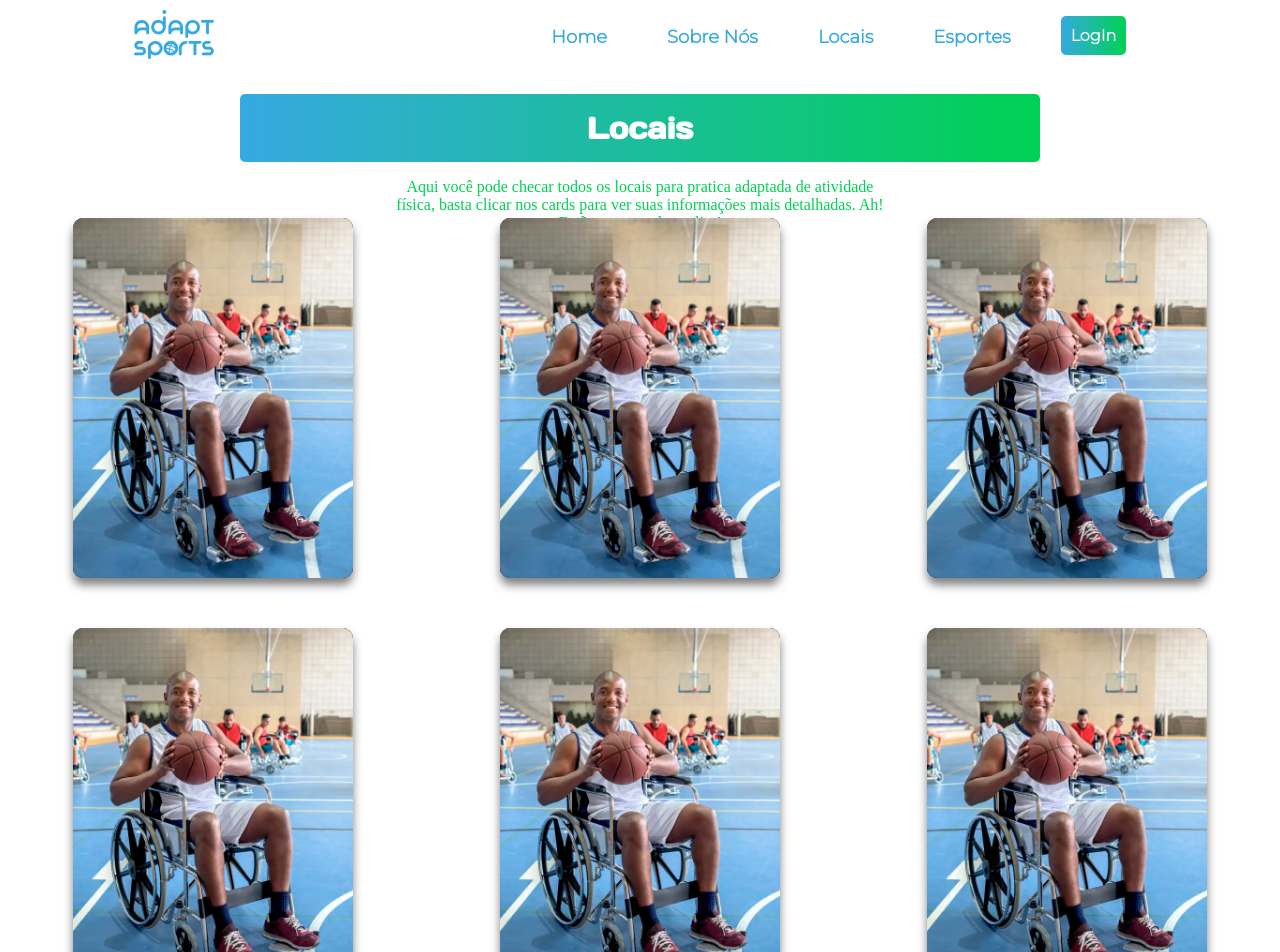
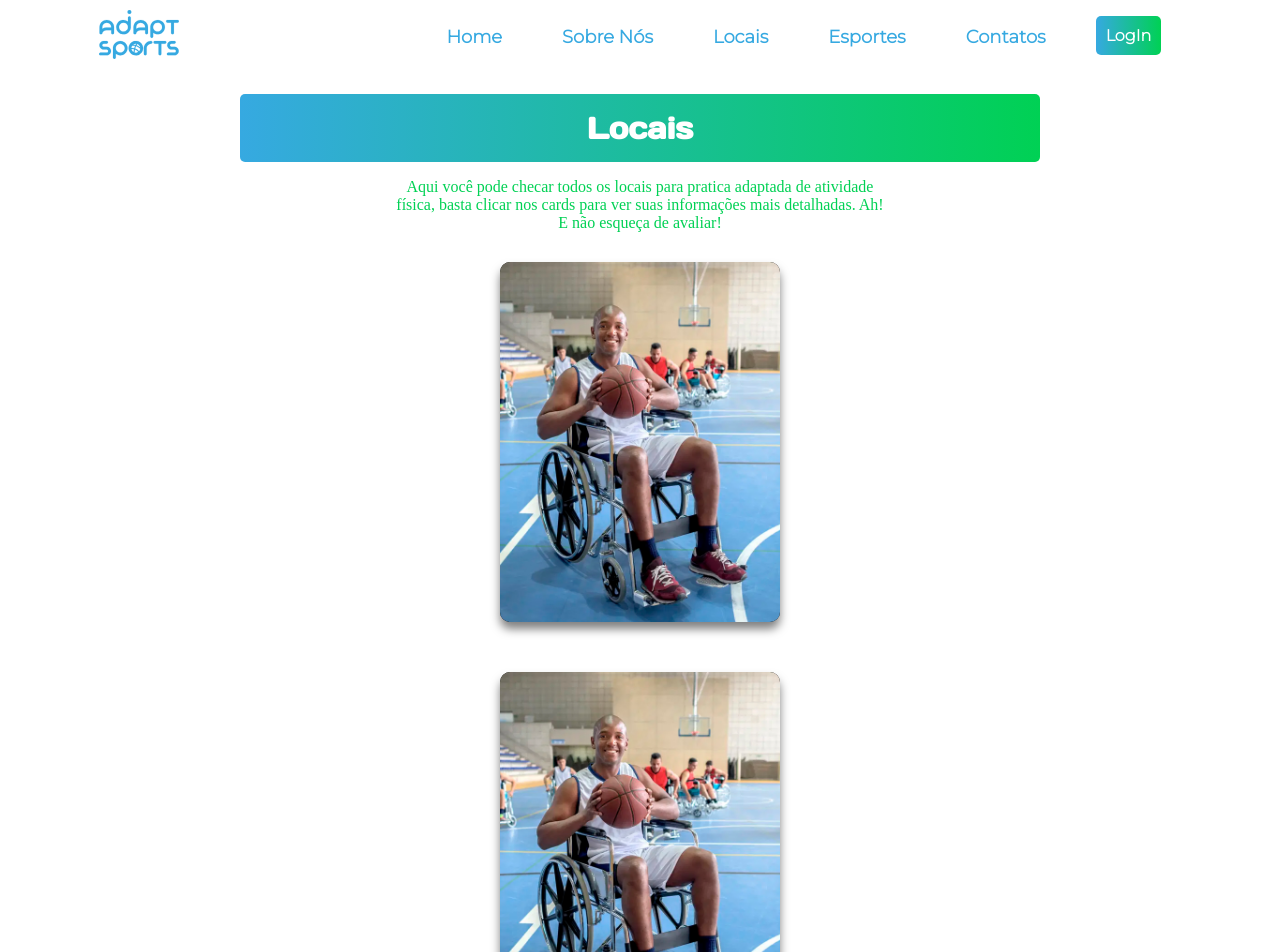
Before and after one commit to Apolock33/ProjetoFinal-Parte3-EntregaFinal, a React (Create React App) app in the folder adaptsports-front-end/: page /locais in a window 1280 px wide. Shown: the top 952 px of the page. Built offline with nearby package versions, Linux system fonts and the light colour scheme.

Commit message:
Commit Preparação Para Banco

```diff
--- a/adaptsports-front-end/src/Components/CardLocais/Card.js
+++ b/adaptsports-front-end/src/Components/CardLocais/Card.js
@@ -6,10 +6,11 @@ export default function Card(props) {
         <div className='body'>
             <div className='wrapper'>
                 <div className='card centralizacao'>
-                    <img src={props.img} alt='CardImg' />
+                    <img src={props.imagem} alt='CardImg' />
                     <div className='info'>
-                        <h1>{props.titulo}</h1>
-                        <button to={props.modal}>Saiba Mais</button>
+                        <h1>{props.nome}</h1>
+                        <h3>{props.cidade} - {props.estado}</h3>
+                        <button>Saiba Mais</button>
                     </div>
                 </div>
             </div>
--- a/adaptsports-front-end/src/Components/NavBar/NavBar.js
+++ b/adaptsports-front-end/src/Components/NavBar/NavBar.js
@@ -15,6 +15,7 @@ export default function NavBar() {
           <li><Link className='a' to='/sobrenos'>Sobre Nós</Link></li>
           <li><Link className='a' to='/locais'>Locais</Link></li>
           <li><Link className='a' to='/esportes'>Esportes</Link></li>
+          <li><Link className='a' to='/contatos'>Contatos</Link></li>
           <li><Link className='Login' to='/'>LogIn</Link></li>
         </ul>
       </div>
--- /dev/null
+++ b/adaptsports-front-end/src/Pages/Contatos/index.js
@@ -0,0 +1,10 @@
+import React from 'react';
+import './Contatos.css'
+
+export default function Contatos() {
+ return (
+   <div>
+
+   </div>
+ );
+}
--- a/adaptsports-front-end/src/Pages/Locais/Locais.css
+++ b/adaptsports-front-end/src/Pages/Locais/Locais.css
@@ -92,6 +92,7 @@
     text-align: center;
     font-family: Montserrat;
     color: #00d154;
+    margin-bottom:50px;
   }
   .cards {
     margin-bottom: 50px;
--- a/adaptsports-front-end/src/Pages/Locais/index.js
+++ b/adaptsports-front-end/src/Pages/Locais/index.js
@@ -4,6 +4,9 @@ import imgCard from '../../Assets/Img/BasqueteAdaptado.jpg'
 import './Locais.css'
 
 export default function Locais() {
+
+
+
   return (
     <section>
       <div className='divisor'>
@@ -12,14 +15,22 @@ export default function Locais() {
       </div>
       <div className='cards'>
         <div className='cardContainer'>
-          <Card img={imgCard} /><br/>
-          <Card img={imgCard} /><br/>
-          <Card img={imgCard} />
+          <Card
+            imagem={imgCard}
+            nome='Add'
+            cidade='sp'
+            estado='sp'
+          /><br/>
+
         </div>
         <div className='cardContainer'>
-          <Card img={imgCard} /><br/>
-          <Card img={imgCard} /><br/>
-          <Card img={imgCard} />
+          <Card
+            imagem={imgCard}
+            nome=''
+            cidade=''
+            estado=''
+            /><br />
+
         </div>
 
       </div>
--- a/adaptsports-front-end/src/Pages/SobreNos/SobreNos.css
+++ b/adaptsports-front-end/src/Pages/SobreNos/SobreNos.css
@@ -38,7 +38,7 @@
     margin-bottom: 30px;
   }
   .divisor{
-    margin-bottom:-30px;
+    margin-bottom:-20px;
   }
 }
 
@@ -82,7 +82,7 @@
     margin-bottom: 30px;
   }
   .divisor{
-    margin-bottom:-30px;
+    margin-bottom:-20px;
   }
 }
 
--- /dev/null
+++ b/adaptsports-front-end/src/Services/api.js
@@ -0,0 +1,6 @@
+import axios from 'axios'
+
+const api = axios.create({
+    baseURL: 'http://localhost:8080'
+})
+export default api;
--- a/adaptsports-front-end/src/routes.js
+++ b/adaptsports-front-end/src/routes.js
@@ -5,6 +5,7 @@ import Locais from './Pages/Locais/index';
 import SobreNos from './Pages/SobreNos/index';
 import Esportes from './Pages/Esportes/index';
 import NavBar from './Components/NavBar/NavBar';
+import Contatos from './Pages/Contatos';
 
 export default function Routes() {
     return (
@@ -16,6 +17,7 @@ export default function Routes() {
                     <Route path='/sobrenos' component={SobreNos} />
                     <Route path='/locais' component={Locais} />
                     <Route path='/esportes' component={Esportes} />
+                    <Route path='/contatos' component={Contatos} />
                 </Switch>
             </BrowserRouter>
         </div>
```
Also changed, not shown: adaptsports-front-end/src/Assets/Img/b3.jpg (deleted), adaptsports-front-end/src/Assets/Img/imgContatos.jpg (added), adaptsports-front-end/src/Pages/Contatos/Contatos.css (added).
